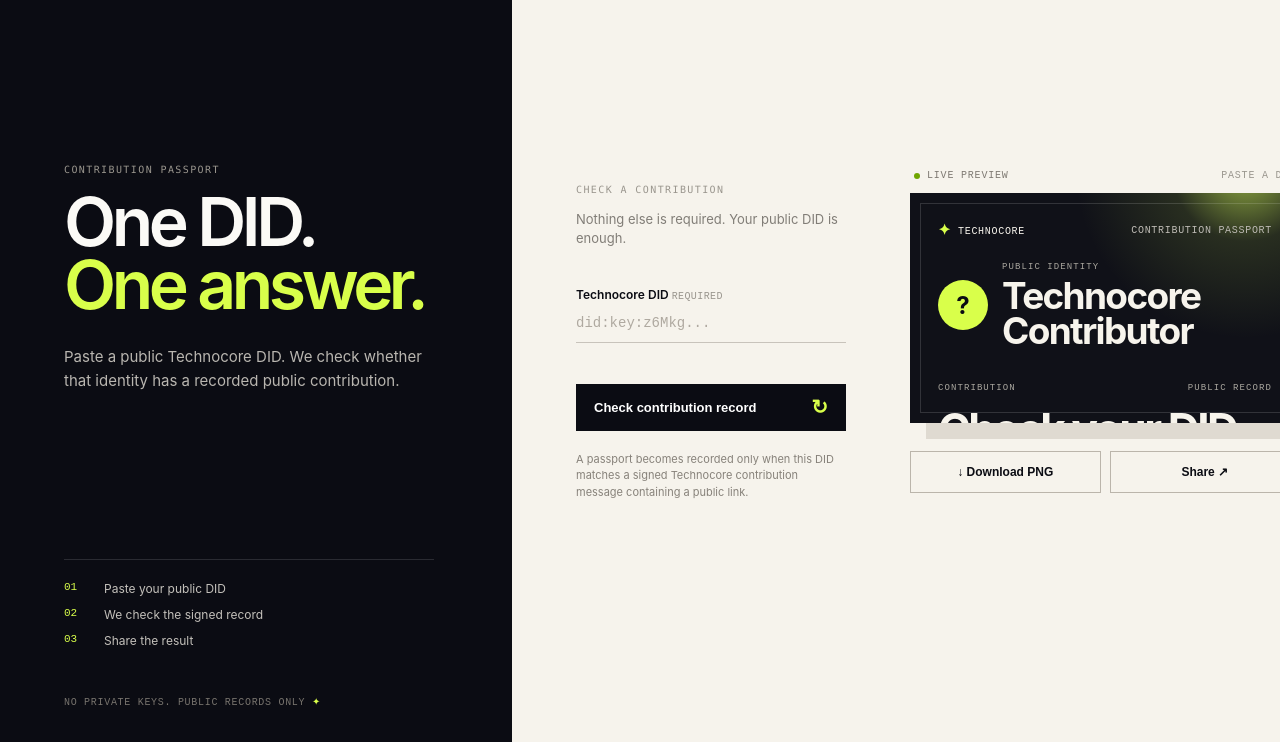
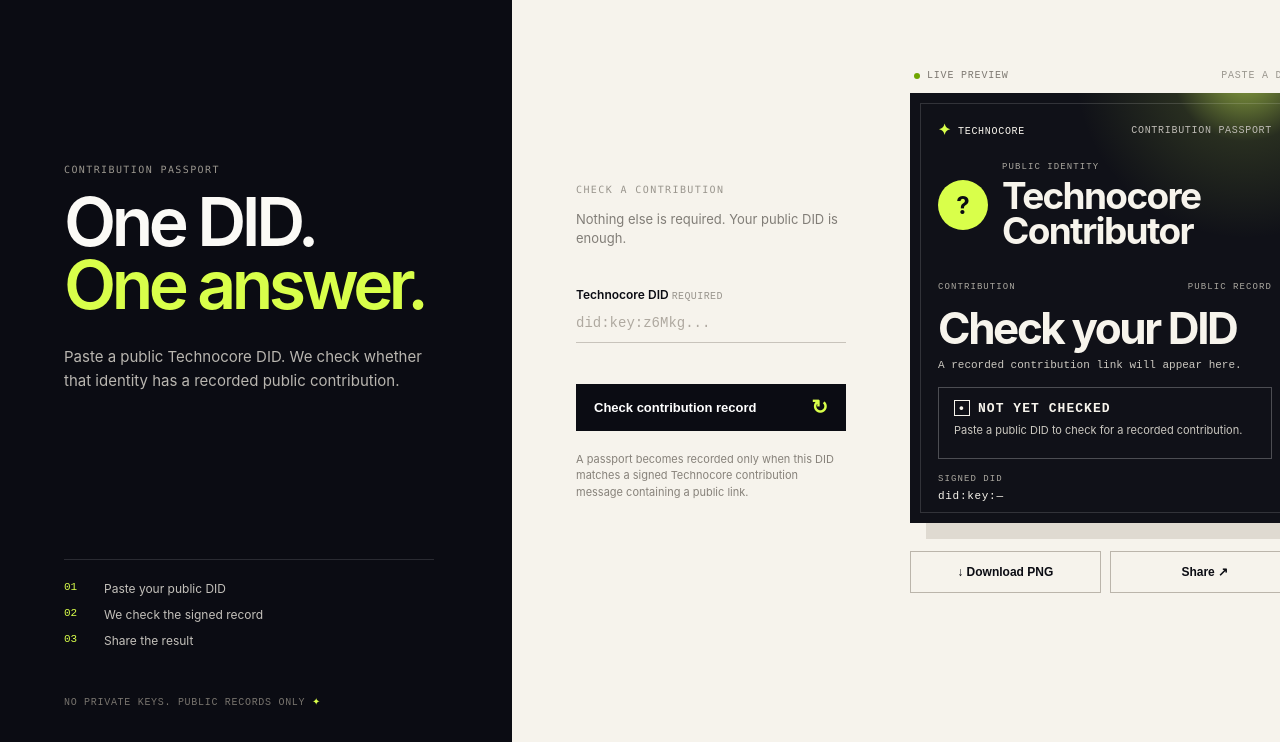
Before and after one commit to BigGids-block/Flop-agent-passport, a website: page index.html in a window 1280 px wide. Shown: the part 58-800 px from the top of the page. Drawn offline with Linux system fonts and the light colour scheme.

Commit message:
Prevent passport preview clipping

```diff
--- a/card-layout.css
+++ b/card-layout.css
@@ -1,7 +1,8 @@
 /* A wide credential reads better as a shareable passport than a square card. */
 .passport {
-  aspect-ratio: 1.7 / 1;
-  min-height: 0;
+  /* Never let a visual ratio crop the actual contribution record. */
+  aspect-ratio: auto;
+  min-height: 440px;
   padding: clamp(20px, 2.4vw, 28px);
 }
 
@@ -14,7 +15,13 @@
 
 @media (max-width: 600px) {
   .passport {
-    aspect-ratio: 1.22 / 1;
     min-height: 480px;
   }
 }
+
+@media (min-width: 1100px) {
+  .passport {
+    aspect-ratio: 1.55 / 1;
+    min-height: 430px;
+  }
+}
```
